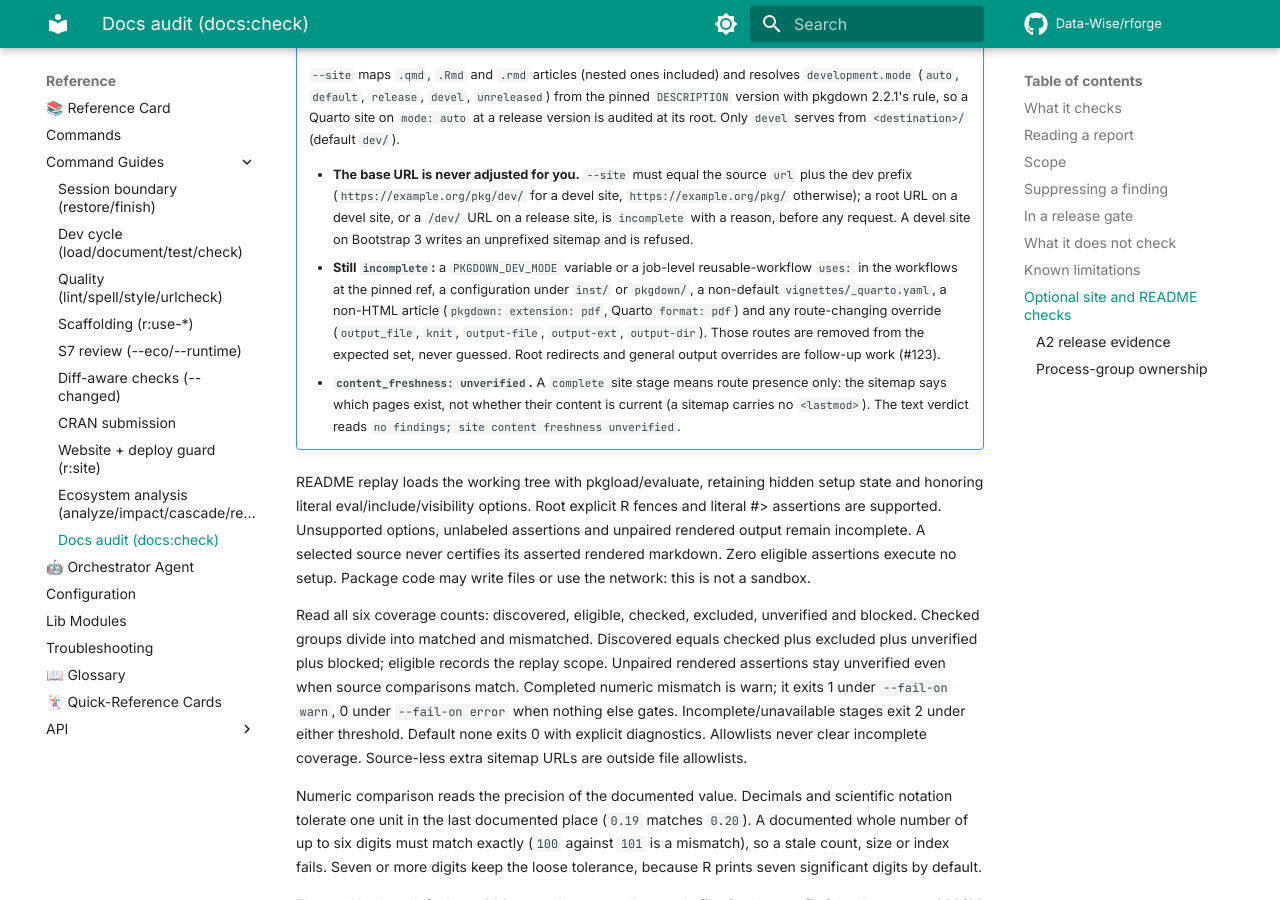
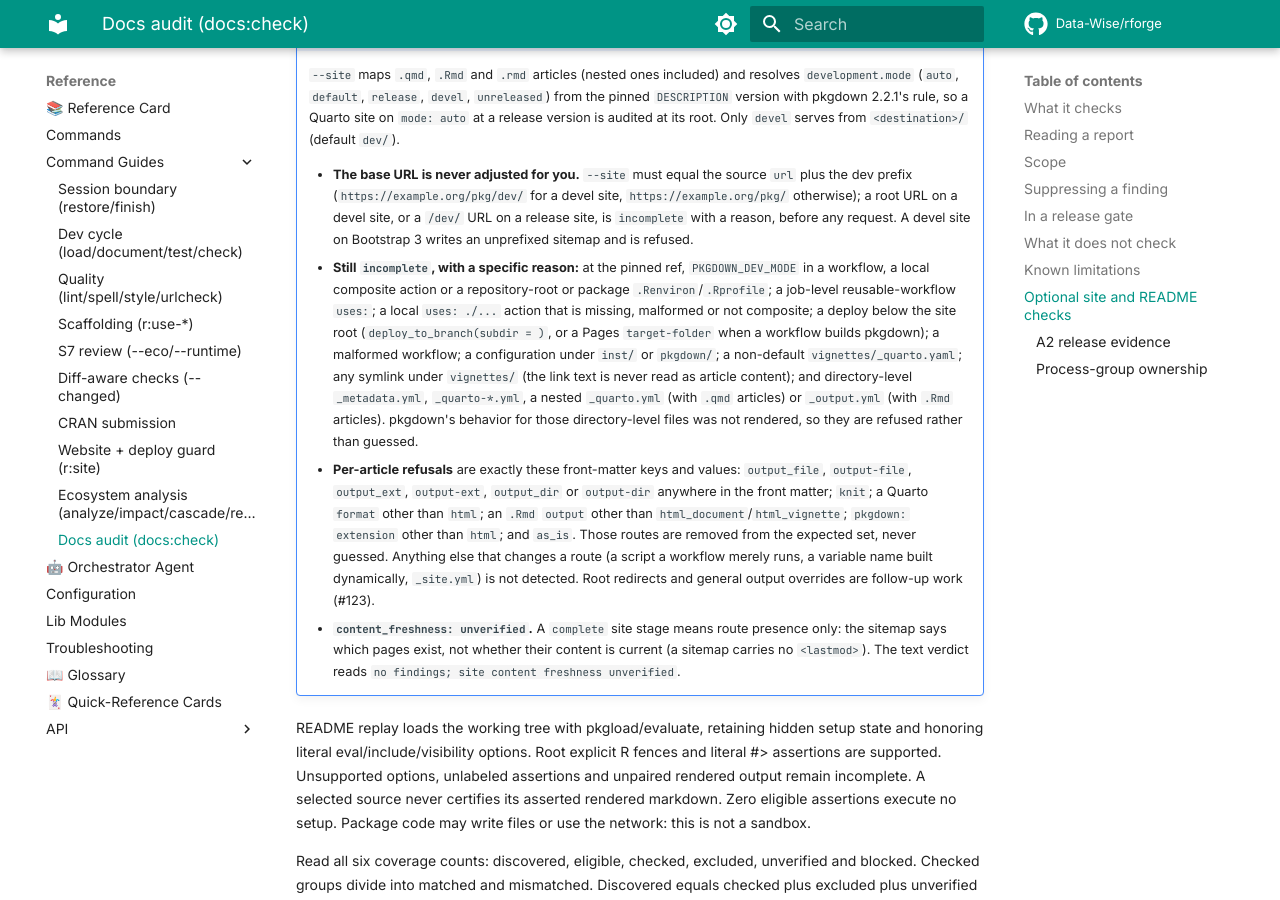
Before and after one commit to Data-Wise/rforge, an MkDocs documentation site: the page built from docs/guides/docs-audit.md, in a window 1280 px wide and 900 px high, scrolled down 2813 px. Built offline with MkDocs 1.6.1 and Material for MkDocs 9.7.7, drawn with Linux system fonts in a browser that asks for light colours; comment, search, counter and statistics services are not loaded.

Commit message:
docs: narrow the route-override claim to the keys and files the engine refuses (#111)
Co-Authored-By: Claude Sonnet 5.5 <noreply@anthropic.com>

```diff
--- a/docs/guides/docs-audit.md
+++ b/docs/guides/docs-audit.md
@@ -103,12 +103,23 @@ Foreign/scheme-changing redirects require a fresh canonical-URL invocation.
       prefix (`https://example.org/pkg/dev/` for a devel site, `https://example.org/pkg/` otherwise);
       a root URL on a devel site, or a `/dev/` URL on a release site, is `incomplete` with a reason,
       before any request. A devel site on Bootstrap 3 writes an unprefixed sitemap and is refused.
-    - **Still `incomplete`:** a `PKGDOWN_DEV_MODE` variable or a job-level reusable-workflow `uses:` in
-      the workflows at the pinned ref, a configuration under `inst/` or `pkgdown/`, a non-default
-      `vignettes/_quarto.yaml`, a non-HTML article (`pkgdown: extension: pdf`, Quarto `format: pdf`)
-      and any route-changing override (`output_file`, `knit`, `output-file`, `output-ext`,
-      `output-dir`). Those routes are removed from the expected set, never guessed. Root redirects
-      and general output overrides are follow-up work (#123).
+    - **Still `incomplete`, with a specific reason:** at the pinned ref, `PKGDOWN_DEV_MODE` in a
+      workflow, a local composite action or a repository-root or package `.Renviron`/`.Rprofile`; a
+      job-level reusable-workflow `uses:`; a local `uses: ./...` action that is missing, malformed or
+      not composite; a deploy below the site root (`deploy_to_branch(subdir = )`, or a Pages
+      `target-folder` when a workflow builds pkgdown); a malformed workflow; a configuration under
+      `inst/` or `pkgdown/`; a non-default `vignettes/_quarto.yaml`; any symlink under `vignettes/`
+      (the link text is never read as article content); and directory-level `_metadata.yml`,
+      `_quarto-*.yml`, a nested `_quarto.yml` (with `.qmd` articles) or `_output.yml` (with `.Rmd`
+      articles). pkgdown's behavior for those directory-level files was not rendered, so they are
+      refused rather than guessed.
+    - **Per-article refusals** are exactly these front-matter keys and values: `output_file`,
+      `output-file`, `output_ext`, `output-ext`, `output_dir` or `output-dir` anywhere in the front
+      matter; `knit`; a Quarto `format` other than `html`; an `.Rmd` `output` other than
+      `html_document`/`html_vignette`; `pkgdown: extension` other than `html`; and `as_is`. Those
+      routes are removed from the expected set, never guessed. Anything else that changes a route
+      (a script a workflow merely runs, a variable name built dynamically, `_site.yml`) is not
+      detected. Root redirects and general output overrides are follow-up work (#123).
     - **`content_freshness: unverified`.** A `complete` site stage means route presence only: the
       sitemap says which pages exist, not whether their content is current (a sitemap carries no
       `<lastmod>`). The text verdict reads `no findings; site content freshness unverified`.
```
Also changed, not shown: CHANGELOG.md (+17 -2 lines), commands/docs/check.md (+7 -2 lines), docs/commands.md (+7 -2 lines).
